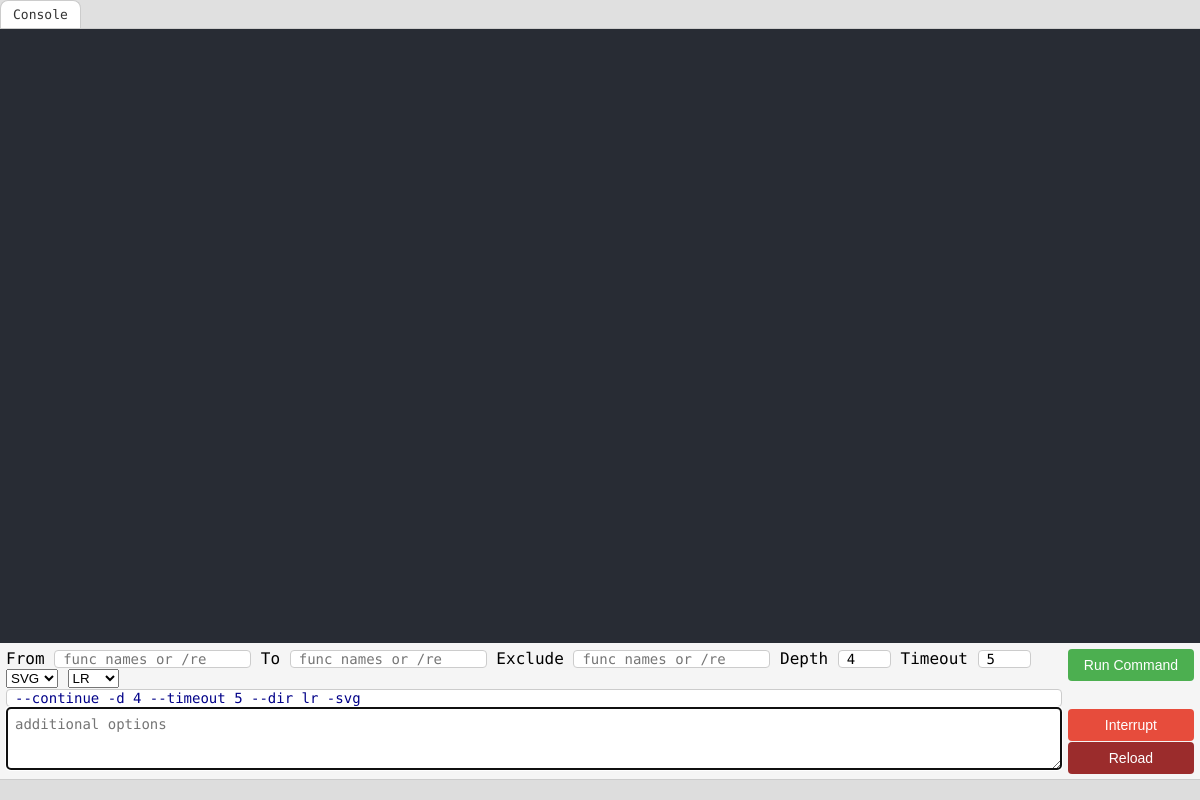
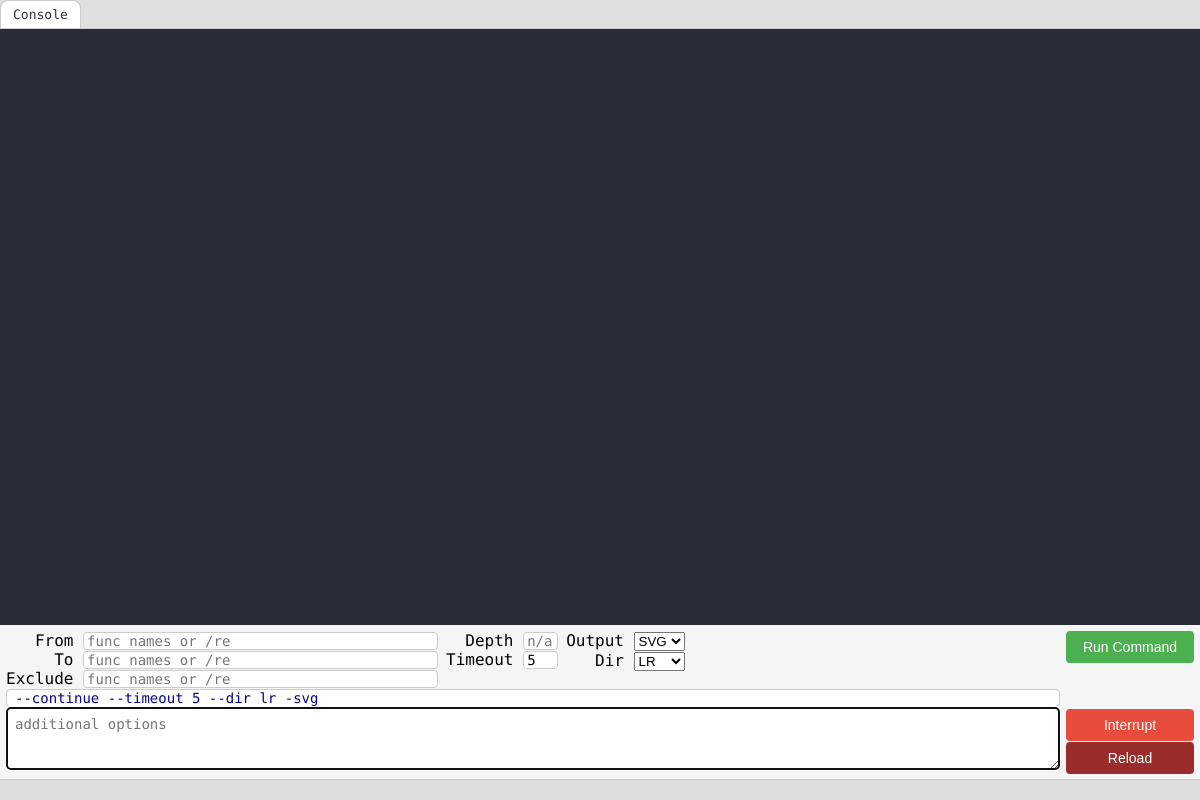
Before and after one commit to ershov/callgraph-ui, an Electron app: page index.html in a window 1200 px wide. Drawn offline with Linux system fonts and the light colour scheme; no server answers.

Commit message:
Layout update

```diff
--- a/index.html
+++ b/index.html
@@ -79,7 +79,7 @@
             background-color: #fff;
             color: #333;
             position: relative;
-            z-index: 1;
+            /* z-index: 1; */
             border-bottom: 1px solid #fff; /* Hide bottom border when active */
             margin-bottom: -1px; /* Compensate for the hidden border */
         }
@@ -95,7 +95,7 @@
             height: calc(100% - 29px - 20px);
             position: fixed;
             top: 29px;
-            z-index: 0;
+            /* z-index: 0; */
         }
 
         .terminal-panel {
@@ -227,7 +227,7 @@
         }
 
         .code-input {
-            padding: 0 8px;
+            padding: 0 3px;
             font-family: 'Menlo', monospace;
             font-size: 14px;
             border: 1px solid #ccc;
@@ -235,6 +235,7 @@
         }
 
         .command-preset {
+            padding: 0 8px;
             width: -webkit-fill-available;
             flex-grow: 1;
             color: #008;
@@ -408,11 +409,20 @@
         }
 
         .command-palette {
+            display: flex;
             width: 100%;
+            gap: 8px;
         }
 
         .command-palette > span {
+            /* display: inline-block; */
+            display: flex;
+            flex-direction: column;
+        }
+
+        .command-palette > span > span {
             display: inline-block;
+            align-self: end;
         }
 
         ellipse {
@@ -436,14 +446,19 @@
                         <form id="command-form" class="command-form">
                             <div style="flex-grow: 1">
                                 <div class="command-palette" id="command-palette">
-                                    <span data-tooltip="-f"        data-tooltip-bottom>From    <input type="text" id="command-from"    class="code-input command-from"    placeholder="func names or /re"></span>
-                                    <span data-tooltip="-t"        data-tooltip-bottom>To      <input type="text" id="command-to"      class="code-input command-to"      placeholder="func names or /re"></span>
-                                    <span data-tooltip="-x"        data-tooltip-bottom>Exclude <input type="text" id="command-exclude" class="code-input command-exclude" placeholder="func names or /re"></span>
+                                    <span>
+                                        <span data-tooltip="-f"        data-tooltip-bottom>From    <input accesskey=f type="text" id="command-from"    class="code-input command-from"    placeholder="func names or /re" size=40></span>
+                                        <span data-tooltip="-t"        data-tooltip-bottom>To      <input accesskey=t type="text" id="command-to"      class="code-input command-to"      placeholder="func names or /re" size=40></span>
+                                        <span data-tooltip="-x"        data-tooltip-bottom>Exclude <input accesskey=x type="text" id="command-exclude" class="code-input command-exclude" placeholder="func names or /re" size=40></span>
+                                    </span>
 
-                                    <span data-tooltip="-d"        data-tooltip-bottom>Depth   <input type="text" id="command-depth"   class="code-input command-depth"   placeholder="n/a"   size=3 value="4"></span>
-                                    <span data-tooltip="--timeout" data-tooltip-bottom>Timeout <input type="text" id="command-timeout" class="code-input command-timeout" placeholder="n/a" size=3 value="5"></span>
+                                    <span>
+                                        <span data-tooltip="-d"        data-tooltip-bottom>Depth   <input accesskey=d type="text" id="command-depth"   class="code-input command-depth"   placeholder="n/a" size=2 value=""></span>
+                                        <span data-tooltip="--timeout" data-tooltip-bottom>Timeout <input             type="text" id="command-timeout" class="code-input command-timeout" placeholder="n/a" size=2 value="5"></span>
+                                    </span>
 
-                                    <span><select is="select" id="command-output-format" class="command-output-format" style="width: 7ch" data-tooltip="Output format" data-tooltip-bottom>
+                                    <span>
+                                        <span data-tooltip="Output format" data-tooltip-bottom>Output <select accesskey=o id="command-output-format" class="command-output-format" style="width: 7ch">
                                             <option value="list">List</option>
                                             <option value="text">Text</option>
                                             <option value="text-indent">Indented Text</option>
@@ -453,12 +468,13 @@
                                             <option value="dotdot">Graphviz/w layout</option>
                                             <option value="svg-html">SVG-HTML</option>
                                         </select></span>
-                                    <span><select is="select" id="command-dir" class="command-dir" style="width: 7ch" data-tooltip="Graph direction" data-tooltip-bottom>
+                                        <span data-tooltip="Graph direction" data-tooltip-bottom>Dir <select id="command-dir" class="command-dir" style="width: 7ch">
                                             <option value="lr" selected>LR</option>
                                             <option value="tb">TB</option>
                                             <option value="rl">RL</option>
                                             <option value="bt">BT</option>
                                         </select></span>
+                                    </span>
                                 </div>
                                 <input type="text" id="command-preset" class="code-input command-preset" readonly>
                                 <textarea
--- a/renderer.js
+++ b/renderer.js
@@ -80,7 +80,7 @@ function initializeTerminal() {
   interruptButton.addEventListener('click', () => handleSignal('SIGINT'));
   terminateButton.addEventListener('click', () => handleSignal('SIGTERM'));
 
-  commandPalette.addEventListener('input', (event) => {console.log(event); generateCommandPreset();}); // TODO::
+  commandPalette.addEventListener('input', generateCommandPreset); // TODO::
   document.addEventListener('contextmenu', (event) => console.log(event)); // TODO::
 
   generateCommandPreset();
@@ -399,7 +399,7 @@ function handleKeyDown(event) {
   }
 
   // Up arrow for previous command
-  if (event.key === 'ArrowUp') {
+  if (event.key === 'ArrowUp' && document.activeElement.tagName !== "SELECT") {
     event.preventDefault();
 
     if (historyIndex < commandHistory.length - 1) {
@@ -414,7 +414,7 @@ function handleKeyDown(event) {
   }
 
   // Down arrow for next command
-  if (event.key === 'ArrowDown') {
+  if (event.key === 'ArrowDown' && document.activeElement.tagName !== "SELECT") {
     event.preventDefault();
 
     if (historyIndex > 0) {
@@ -658,9 +658,16 @@ const commandOptions = [
   [0, "",    "command-exclude",       val => `-x '${val}'`],
 ];
 
-function generateCommandPreset() {
+function generateCommandPreset(ev) {
   let nonempty = false;
   let val = ["--continue"];
+  if (ev && ev.inputType === "insertText" && (ev.target.id == "command-from" || ev.target.id == "command-to")) {
+    const [from, to, depth] = [document.getElementById("command-from"), document.getElementById("command-to"), document.getElementById("command-depth")];
+    const [target, other] = ev.target.id == "command-from" ? [from, to] : [to, from];
+    if (target.value.length === 1 && other.value.length > 0 && !depth.value) {
+      depth.value = "4";
+    }
+  }
   for (const [contribRet, defval, name, func] of commandOptions) {
     const el = document.getElementById(name);
     if (el && el.value !== "") {
```
Lines whose indentation alone changed are shown as unchanged.
